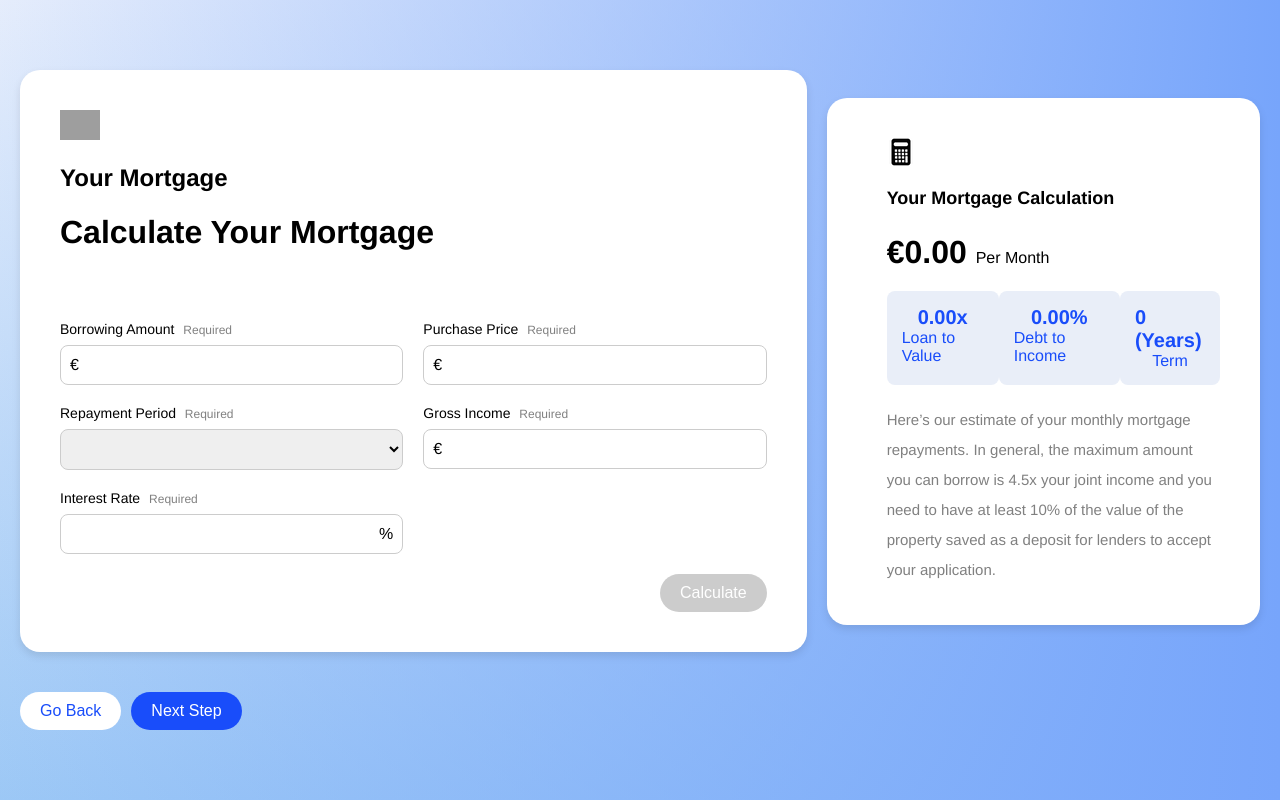
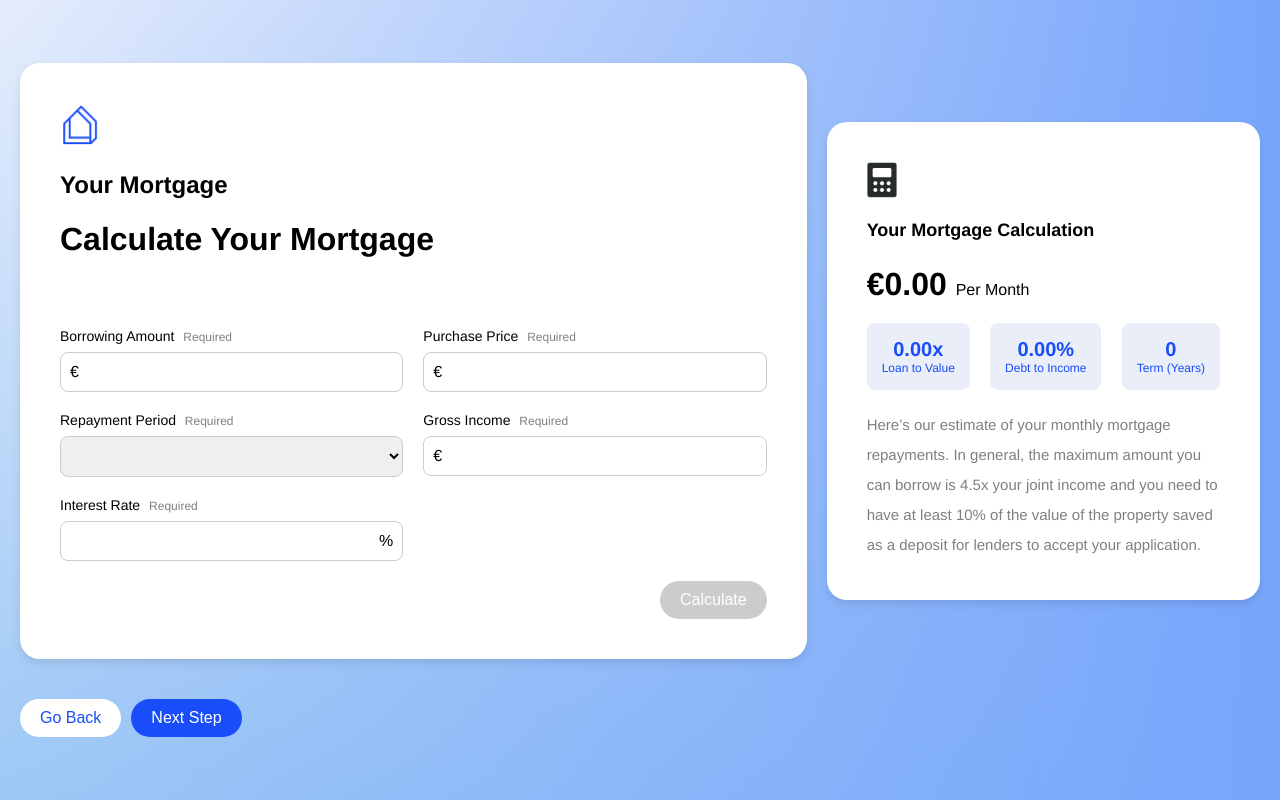
Before and after one commit to catapopa/mortgage-calculator, an Angular app: page / in a window 1280 px wide. Built offline with nearby package versions, Linux system fonts and the light colour scheme; grey boxes are pictures that could not be loaded.

Commit message:
fix prefix padding

```diff
--- a/src/app/app.module.ts
+++ b/src/app/app.module.ts
@@ -1,4 +1,4 @@
-import { CUSTOM_ELEMENTS_SCHEMA, NgModule } from '@angular/core';
+import { NgModule } from '@angular/core';
 import { BrowserModule } from '@angular/platform-browser';
 
 import { AppComponent } from './app.component';
@@ -7,7 +7,7 @@ import { CalculatorComponent } from './features/calculator/calculator.component'
 import { MortgageCalculatorFormComponent } from './features/calculator/mortgage-calculator-form/mortgage-calculator-form.component';
 import { MortgageCalculatorComponent } from './features/calculator/mortgage-calculator/mortgage-calculator.component';
 import { MortgageCalculatorService } from './services/mortgage-calculator.service';
-import { CommonModule, KeyValuePipe } from '@angular/common';
+import { CommonModule } from '@angular/common';
 
 @NgModule({
   declarations: [
@@ -18,7 +18,6 @@ import { CommonModule, KeyValuePipe } from '@angular/common';
   ],
   imports: [CommonModule, BrowserModule, FormsModule],
   providers: [MortgageCalculatorService],
-  // schemas: [CUSTOM_ELEMENTS_SCHEMA],
   bootstrap: [AppComponent],
 })
 export class AppModule {}
--- a/src/app/features/calculator/mortgage-calculator-form/mortgage-calculator-form.component.scss
+++ b/src/app/features/calculator/mortgage-calculator-form/mortgage-calculator-form.component.scss
@@ -26,12 +26,6 @@
         margin-left: 5px;
       }
     }
-
-    .input-group {
-      display: flex;
-      align-items: center;
-      position: relative;
-    }
   }
 
   .interest-input {
--- a/src/app/features/calculator/mortgage-calculator/mortgage-calculator.component.html
+++ b/src/app/features/calculator/mortgage-calculator/mortgage-calculator.component.html
@@ -11,15 +11,15 @@
   <div class="result-group">
     <div class="result-item">
       <span class="result-value">{{ loanToValue | number : "1.2-2" }}x</span>
-      <span>Loan to Value</span>
+      <span class="result-text">Loan to Value</span>
     </div>
     <div class="result-item">
       <span class="result-value">{{ debtToIncome | number : "1.2-2" }}%</span>
-      <span>Debt to Income</span>
+      <span class="result-text">Debt to Income</span>
     </div>
     <div class="result-item">
-      <span class="result-value">{{ repaymentPeriod }} (Years)</span>
-      <span>Term</span>
+      <span class="result-value">{{ repaymentPeriod }}</span>
+      <span class="result-text">Term (Years)</span>
     </div>
   </div>
 
--- a/src/app/features/calculator/mortgage-calculator/mortgage-calculator.component.scss
+++ b/src/app/features/calculator/mortgage-calculator/mortgage-calculator.component.scss
@@ -2,7 +2,10 @@
 
 .result-container {
   background-color: #ffffff;
-  margin-left: 20px;
+
+  .icon {
+    width: 30px;
+  }
 
   h3 {
     font-size: 18px;
@@ -33,6 +36,10 @@
         font-size: 20px;
         font-weight: bold;
       }
+
+      .result-text {
+        font-size: 12px;
+      }
     }
   }
 
--- a/src/index.html
+++ b/src/index.html
@@ -2,7 +2,7 @@
 <html lang="en">
   <head>
     <meta charset="utf-8" />
-    <title>MortgageCalculator</title>
+    <title>Mortgage Calculator</title>
     <base href="/" />
     <meta name="viewport" content="width=device-width, initial-scale=1" />
     <link rel="icon" href="assets/lendwell-icon.png" />
--- a/src/styles.scss
+++ b/src/styles.scss
@@ -62,10 +62,16 @@ button.secondary-button {
 }
 
 // Global styles for inputs
+.input-group {
+  display: flex;
+  align-items: center;
+  position: relative;
+}
+
 input,
 select {
   width: 100%;
-  padding: 10px 40px;
+  padding: 10px;
   font-size: 16px;
   border: 1px solid var(--secondary-color-hover);
   border-radius: 8px;
@@ -90,8 +96,11 @@ select {
   right: 10px;
 }
 
+.input-group .input-prefix + input {
+  padding-left: 30px;
+}
+
 // Global styles for margins
-
 .mr-10 {
   margin-right: 10px;
 }
```
Also changed, not shown: src/assets/calculator.png, src/assets/lendwell-icon.png (renamed from src/assets/Screenshot 2024-09-30 at 17.02.28.png).
